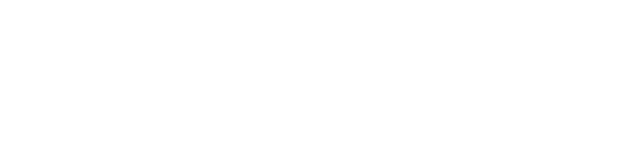
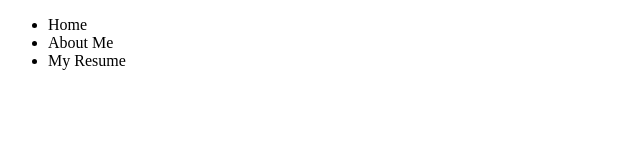
Before and after one commit to CCPS393647/CCPS393647.github.io, a plain HTML site: page index.html in a window 1280 px wide. Shown: the whole page, without its empty margins (0-640 px from the left). Drawn offline with Linux system fonts and the light colour scheme.

Commit message:
Update index.html

```diff
--- a/index.html
+++ b/index.html
@@ -3,6 +3,15 @@
 <head>
  <title></title>
    </head>
+ <header>
+  <nav>
+   <ul>
+    <li><a herf="./index.html">Home</li>
+    <li><a herf="./aboutme.html">About Me</a></li>
+     <li><a herf="./myresume.pdf" target="_blank"</li>My Resume</a></li>
+   </ul>
+  </nav>
+ </header>
 <body>
    </body>
 <footer>
```
